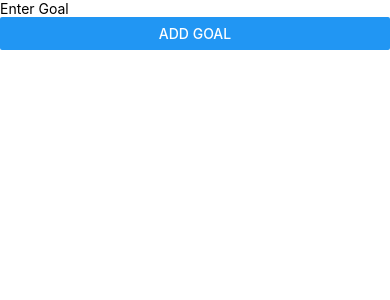
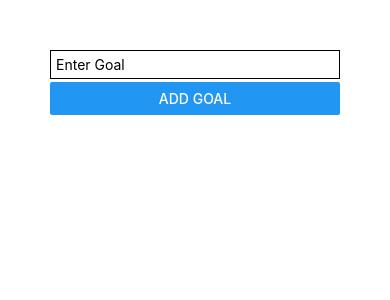
Before and after one commit to naveed-qureshi/rn-goal-app, a React Native app: screen / in a window 390 px wide. Shown: the top 300 px of the page. Built offline with nearby package versions, Linux system fonts and the light colour scheme.

Commit message:
Apply styles

```diff
--- a/App.js
+++ b/App.js
@@ -2,8 +2,8 @@ import { StyleSheet, Text, View, TextInput, Button } from 'react-native';
 
 export default function App() {
   return (
-    <View>
-      <TextInput placeholder="Enter Goal"/>
+    <View style={{padding: 50}}>
+      <TextInput style={{borderWidth: 1, borderColor: 'black', padding: 5, marginBottom: 3}} placeholder="Enter Goal"/>
       <View style={{marginBottom: 3}} >
         <Button title="Add Goal" />
       </View>
```
